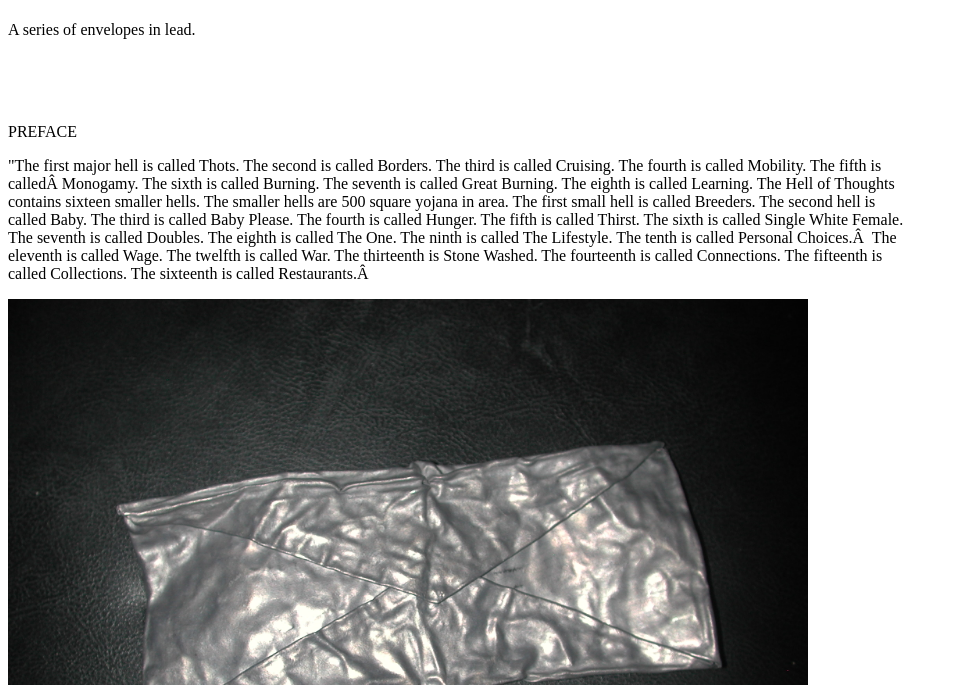
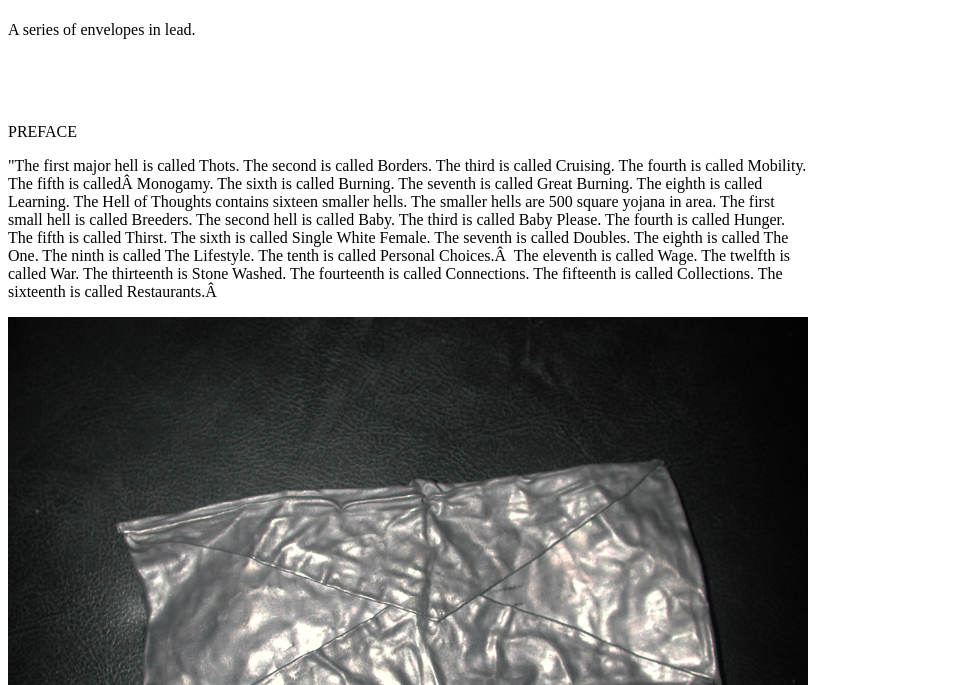
Before and after one commit to torcbell/missiverepository, a plain HTML site: page index.html in a window 1280 px wide. Shown: the part 115-800 px from the top of the page, without its empty margins (0-958 px from the left). Drawn offline with Linux system fonts and the light colour scheme.

Commit message:
Update index.html

```diff
--- a/index.html
+++ b/index.html
@@ -5,7 +5,7 @@
 
 </head>
 
-<body bgcolor="#FFFFFF">  <div style="width:900px;">
+<body bgcolor="#FFFFFF">  <div style="width:800px;">
 <p><a href="http://www.victoria--campbell.com">main</a></p>
 <p>&nbsp; </p>
 <p style="font-family: Gotham, 'Helvetica Neue', Helvetica, Arial, sans-serif; font-size: 24px;"> <strong style="font-size: 24px"> The Missile is the Missive</strong></p>
@@ -29,6 +29,6 @@
 <img src="DSCN1326.JPG" width="800" height="600" alt=""/>
 <img src="DSCN1328.JPG" width="800" height="600" alt=""/>
 <iframe src="love_Letter_business.pdf"></iframe>
-
+  </div>
 </body>
 </html>
```
